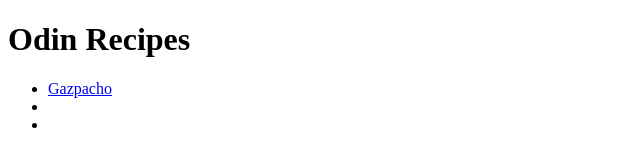
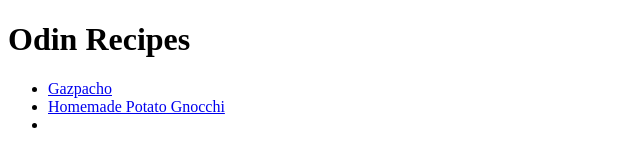
Before and after one commit to nkrasno/odin-recipes, a plain HTML site: page index.html in a window 1280 px wide. Shown: the whole page, without its empty margins (0-640 px from the left). Drawn offline with Linux system fonts and the light colour scheme.

Commit message:
Add second recipe to index.html

```diff
--- a/index.html
+++ b/index.html
@@ -8,7 +8,7 @@
     <h1>Odin Recipes</h1>
     <ul>
         <li><a href="./recipes/gazpacho.html">Gazpacho</a></li>
-        <li></li>
+        <li><a href="./recipes/gnocchi.html">Homemade Potato Gnocchi</a></li>
         <li></li>
     </ul>
 </body>
```
